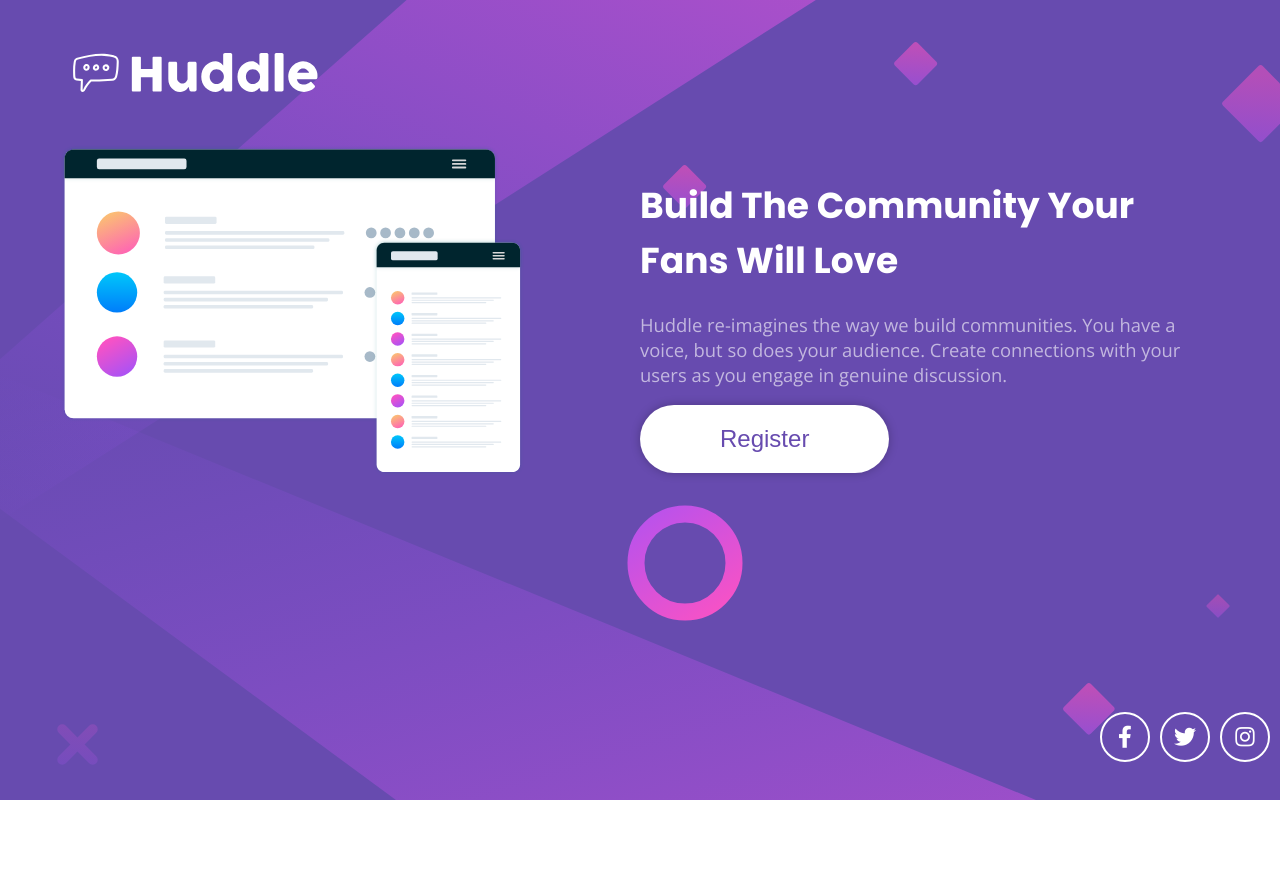
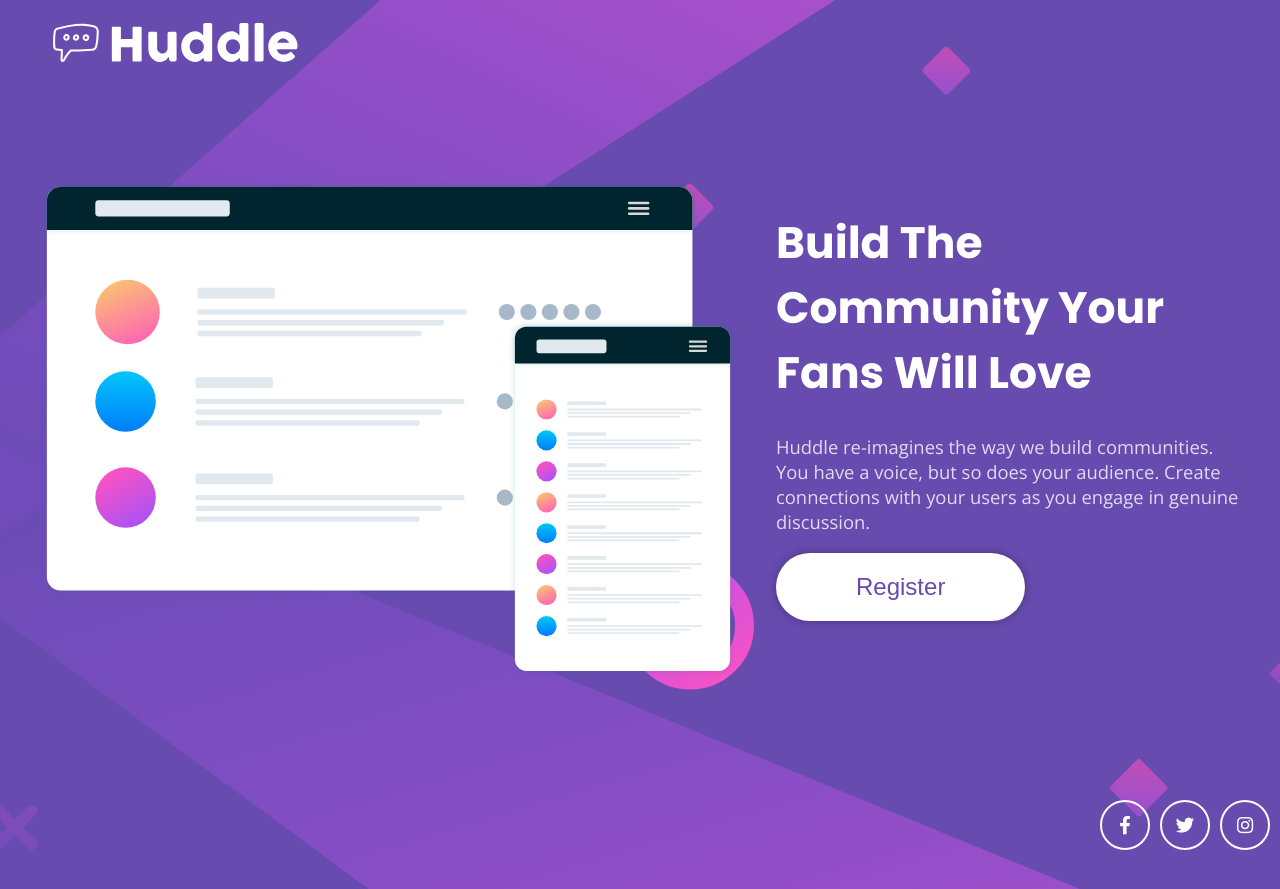
Before and after one commit to gavin-crowley/frontend-mentor, a plain HTML site: page huddle-simple-landing/hud-simple.html in a window 1280 px wide. Before the commit the page ends 800 px from the top, so only its background shows below. Drawn offline with nearby package versions, Linux system fonts and the light colour scheme.

Commit message:
complete

```diff
--- a/huddle-simple-landing/hud-simple.css
+++ b/huddle-simple-landing/hud-simple.css
@@ -12,55 +12,38 @@ body {
 }
 
 .header-img {
-  max-width: 80%;
-  margin-right: 20%;
-}
-
-h1,
-h2 {
-  font-family: 'Poppins', sans-serif;
+  max-width: 100%;
 }
 
 h1 {
-  font-size: 36px;
-}
-
-h2 {
-  font-size: 27px;
-  margin-top: 0;
+  font-family: 'Poppins', sans-serif;
+  font-size: 44px;
 }
 
 p {
-  opacity: 0.6;
-}
-
-.center {
-  text-align: center;
+  opacity: 0.8;
 }
 
 .container {
-  padding: 20px;
   margin: 0 auto;
   max-width: 100%;
   width: 1200px;
+  padding: 10px 0 0 0;
 }
 
 .flex {
   display: flex;
-  align-items: center;
+  margin: 100px 0;
 }
 
-.flex > div,
-.flex > ul {
-  flex: 1;
+.flex > div:first-child {
+  flex: 0.6;
+  margin-right: 20px;
 }
 
-.align-start {
-  align-items: flex-start;
-}
-
-.flex > div {
-  flex: 1;
+.flex > div:last-child {
+  flex: 0.4;
+  margin-left: 20px;
 }
 
 header {
@@ -68,46 +51,28 @@ header {
   background-size: cover;
   background-position: center center;
   background-color: hsl(257, 40%, 49%);
-  height: 100vh;
+  min-height: 100vh;
   display: flex;
   flex-direction: column;
   justify-content: space-between;
-}
-
-/* Nav styling */
-nav {
-  display: flex;
-  align-items: center;
-  justify-content: space-between;
-  margin: 20px 0 40px 0;
 }
 
 .btn {
   border: none;
   background-color: #fff;
   border-radius: 50px;
-  box-shadow: 0 0 10px rgba(0, 0, 0, 0.25);
+  box-shadow: 0 0 10px rgba(0, 0, 0, 0.3);
   color: hsl(257, 40%, 49%);
   font-family: 'Arial', sans-serif;
-  /* font-weight: 700; */
   font-size: 24px;
   padding: 20px 80px;
 }
 
-.btn-primary {
-  color: #fff;
-  background-color: hsl(322, 100%, 66%);
-}
-
-.socials {
+.social-media {
   display: flex;
   justify-content: flex-end;
-}
-
-.social-media {
-  display: flex;
-  align-items: center;
-  justify-content: center;
+  padding: 0;
+  list-style-type: none;
 }
 
 ul {
@@ -130,5 +95,4 @@ ul li {
   height: 50px;
   width: 50px;
   text-decoration: none;
-  font-size: larger;
 }
--- a/huddle-simple-landing/hud-simple.html
+++ b/huddle-simple-landing/hud-simple.html
@@ -43,7 +43,7 @@
         </div>
       </div>
 
-      <div class="socials">
+      <!-- <div class="socials"> -->
       <ul class="social-media">
         <li>
           <a class="circle" href="#">
@@ -61,7 +61,7 @@
           </a>
         </li>
       </ul>
-      </div>
+      <!-- </div> -->
     </header>
   </body>
 </html>
```
Lines whose indentation alone changed are shown as unchanged.
